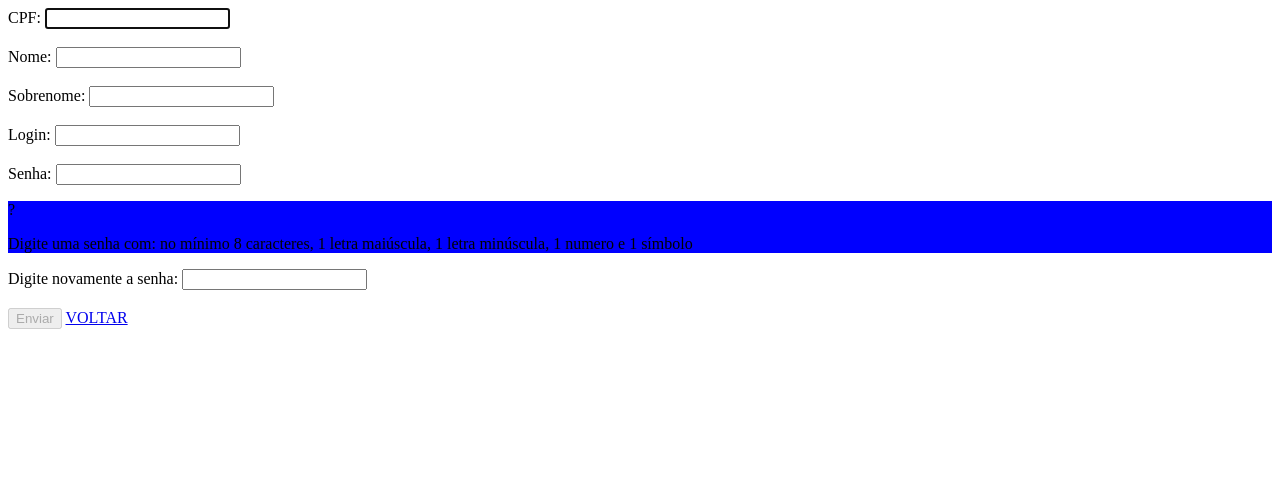
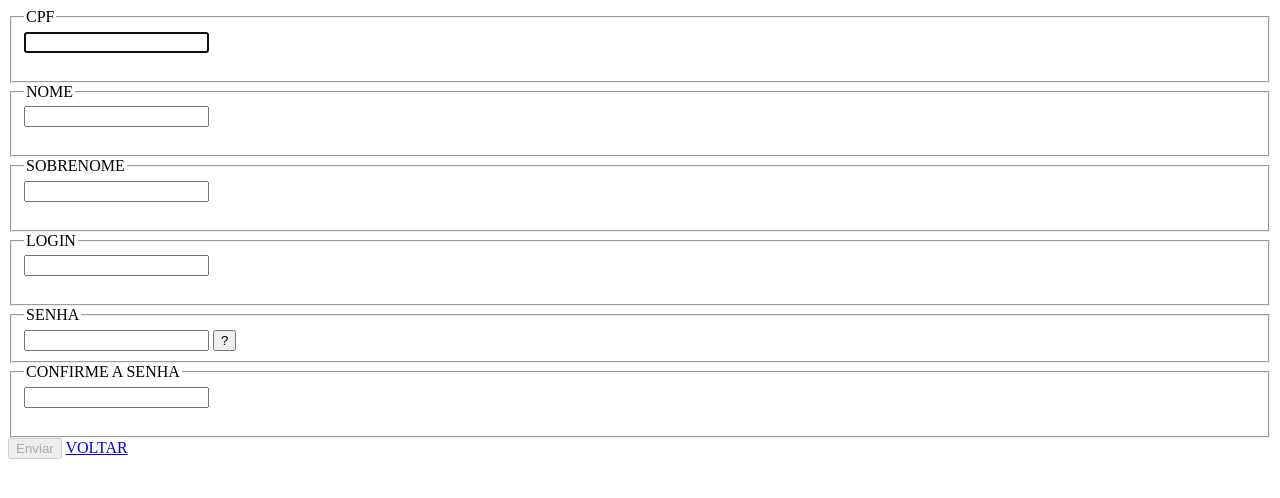
Before and after one commit to MayckL2/Projeto-Sergio, a PHP site: page /Frontend/BackendPages/cadFuncionario.php in a window 1280 px wide. Shown: the top 498 px of the page. Run offline with PHP 8.4, Linux system fonts and the light colour scheme; a user stored in the database is signed in.

Commit message:
modal senha

```diff
--- /dev/null
+++ b/Backend/enginesenha.js
@@ -0,0 +1,20 @@
+var modall = document.getElementById("myModa");
+
+var span = document.getElementsByClassName("clo")[0];
+
+var inf = document.getElementById("info");
+
+
+inf.onclick = function () {
+    modall.style.display = "block";
+}
+
+span.onclick = function() {
+    modall.style.display = "none";
+  }
+
+  window.onclick = function(event) {
+    if (event.target == moda) {
+      moda.style.display = "none";
+    }
+  }
--- a/Frontend/BackendPages/cadFuncionario.php
+++ b/Frontend/BackendPages/cadFuncionario.php
@@ -6,6 +6,7 @@
     <meta http-equiv="X-UA-Compatible" content="IE=edge">
     <meta name="viewport" content="width=device-width, initial-scale=1.0">
     <link rel="stylesheet" href="../../Frontend/FrontendPages/cssModalSenha/modal.css">
+    <link rel="stylesheet" href="./cssBack/modalsenha.css">
     <title>Document</title>
 </head>
 
@@ -25,30 +26,54 @@
         // começo da tela
         echo '
         <form action="' .$procCadFunRoute. '" method="POST">
-            <label for="cpf">CPF:</label>
+
+            <fieldset>
+                <legend>CPF</legend>
                 <input type="text" name="cpf" autofocus required><br><br>
+            </fieldset>
 
-            <label for="nome">Nome:</label>
+            <fieldset>
+                <legend>NOME</legend>
                 <input type="text" name="nome" required><br><br>
+            </fieldset>
 
-            <label for="sobrenome">Sobrenome:</label>
+            <fieldset>
+                <legend>SOBRENOME</legend>
                 <input type="text" name="sobrenome" required><br><br>
+            </fieldset>
 
-            <label for="login">Login:</label>
+            <fieldset>
+                <legend>LOGIN</legend>
                 <input type="text" name="login" required><br><br>
+            </fieldset>
 
-            <label for="senha">Senha:</label>
+            <fieldset>
+                <legend>SENHA</legend>
                 <input type="password" name="senha" pattern="^(?=.*[A-Z])(?=.*[a-z])(?=.*\d)(?=.*[^\w\s]).{8,}$">
+                <input type="button" value="?" class="info" id="info"></input>
+            </fieldset>
+
             <!-- Botão de informação -->
-            <div id="mod">
 
-                <p>?</p>
-                <p>Digite uma senha com: no mínimo 8 caracteres, 1 letra maiúscula, 1 letra minúscula, 1 numero e 1 símbolo</p>
+
+            <div id="myModa" class="mod">
+
+                <div class="modal-content">
+
+                    <span class="clo">&times;</span>
+
+                    <p class="pmodal">Requisitos: Mínimo 1 letra maiúscula, 1 letra minúscula, 1 número e um caracter especial.</p><br><br>
 
                     </div>
 
-            <label for="senha">Digite novamente a senha:</label>
+
+                </div>
+
+            </div>
+            <fieldset>
+                <legend>CONFIRME A SENHA</legend>
                 <input type="password" name="confsenha" pattern="^(?=.*[A-Z])(?=.*[a-z])(?=.*\d)(?=.*[^\w\s]).{8,}$"><br><br>
+            </fieldset>
 
             <input type="submit" id="enviar" value="Enviar" disabled>
             <a href=' . $listaRoute . ' ?>VOLTAR</a>
@@ -56,7 +81,8 @@
         </form>
 
         <script src='. $confSenhaRoute.'></script>
-        <script src='. $modalInfRoute.'></script>
+        <script src='. $engineSenhaRoute.'></script>
+
         ';
         // fim da tela
     } else {
--- a/Frontend/BackendPages/lista.php
+++ b/Frontend/BackendPages/lista.php
@@ -151,6 +151,7 @@
 
 
   </div>
+
 </div>
 
 <script src="enginefechamento.js"></script>
--- a/rotas.php
+++ b/rotas.php
@@ -28,3 +28,4 @@ $procCalculoRoute = $rootBack . "proc_calculo.php";
 
 $confSenhaRoute = $rootBack . "confsenha.js";
 $modalInfRoute = $rootBack . "modalInf.js";
+$engineSenhaRoute = $rootBack . "enginesenha.js";
```
Also changed, not shown: Frontend/BackendPages/cssBack/modalsenha.css (added, +37 -0 lines). Lines whose indentation alone changed are shown as unchanged.
